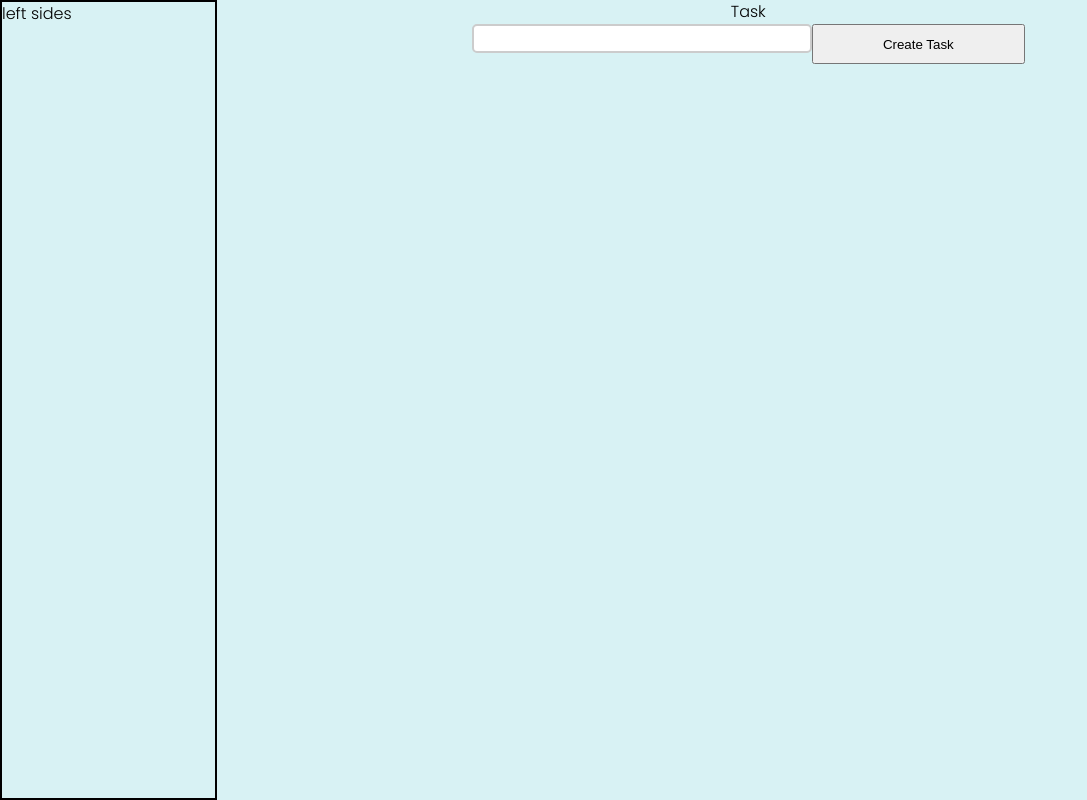
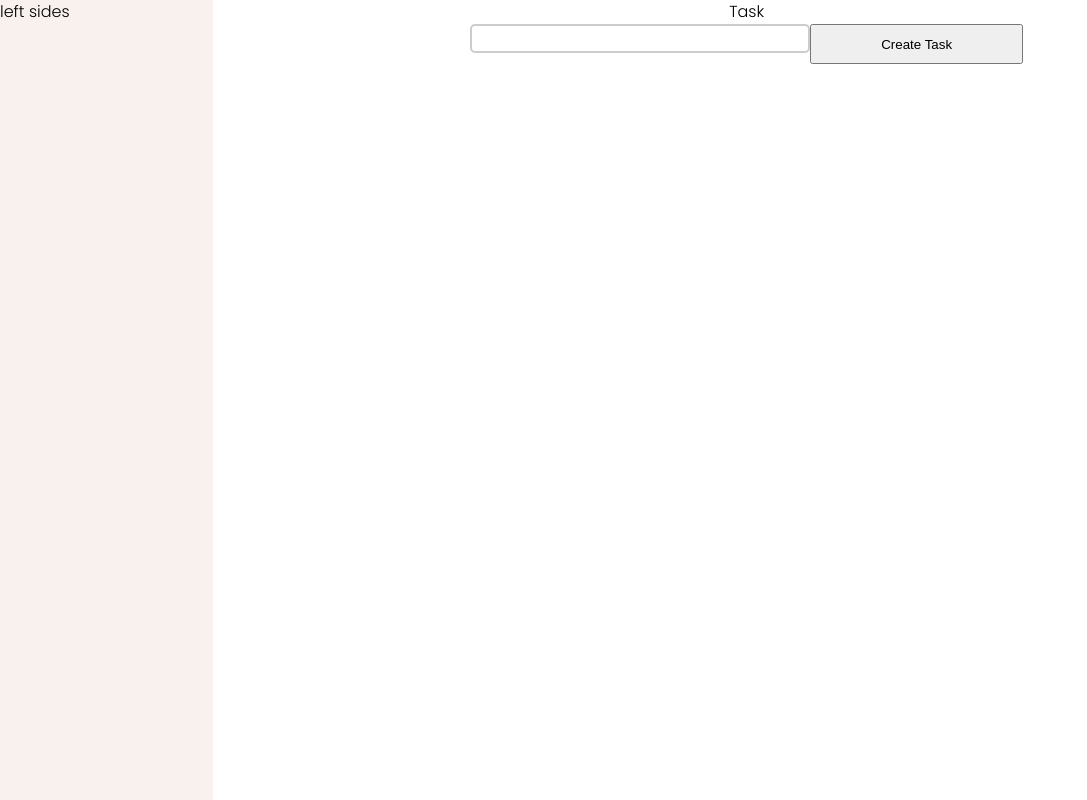
Before and after one commit to wuharry/vue_test_todo, a Vue app: page /todo in a window 1280 px wide. Shown: the whole page, without its empty margins (0-1087 px from the left). Built offline with nearby package versions, Linux system fonts and the light colour scheme; a web font is replaced by a local one.

Commit message:
feat:background color change

```diff
--- a/src/views/ToDoPage.vue
+++ b/src/views/ToDoPage.vue
@@ -61,14 +61,15 @@ defineExpose({
     margin: 0;
     width: 100%;
     height: 100vh;
-    background-color: #d8f2f4;
+    background-color: white;
     display: flex;
 }
 
 .optionList {
     flex: 2;
     display: grid;
-    border: 2px solid;
+    border: none;
+    background-color: rgba(246, 237, 232, 0.776);
 }
 
 .context {
```
